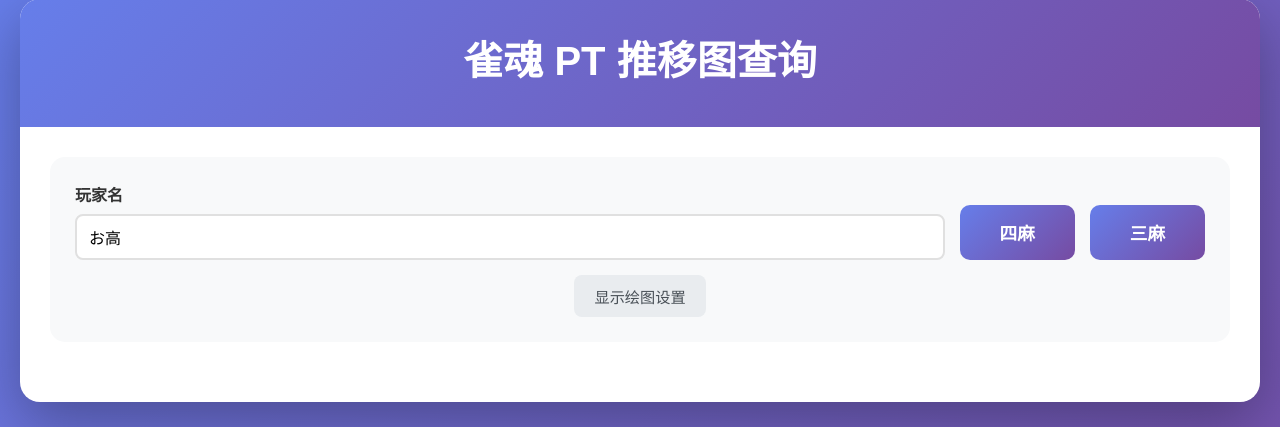
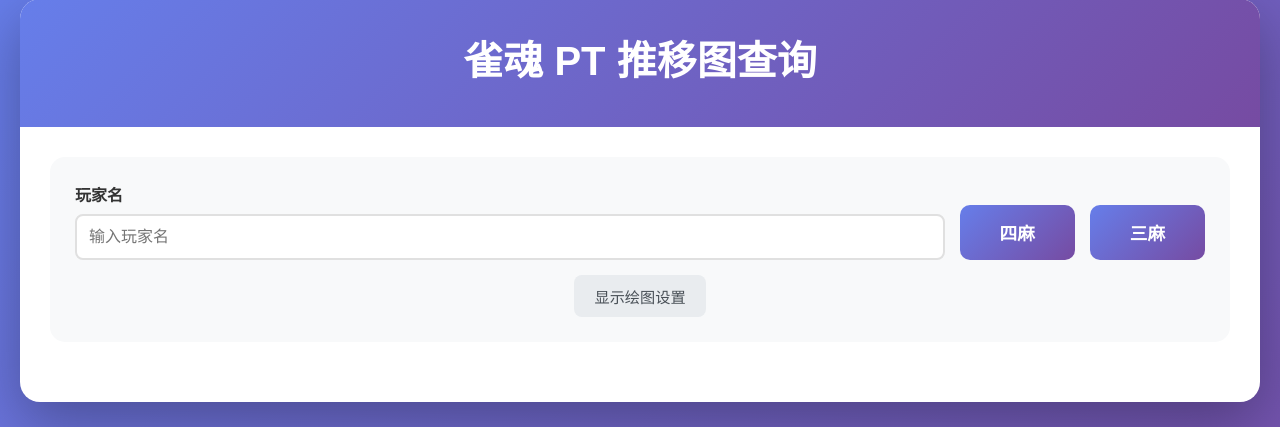
Before and after one commit to luodon/mjsoulplot, a FastAPI app: page / in a window 1280 px wide. Shown: the part 21-448 px from the top of the page. Run offline with FastAPI, Linux system fonts and the light colour scheme.

Commit message:
修改默认玩家名为空字符串

```diff
--- a/mahjong_utils.py
+++ b/mahjong_utils.py
@@ -204,7 +204,7 @@
 
 if __name__ == "__main__":
     import sys
-    PLAYER_NAME = sys.argv[1] if len(sys.argv) > 1 else "お高"
+    PLAYER_NAME = sys.argv[1] if len(sys.argv) > 1 else ""
     MODE_ARG = sys.argv[2] if len(sys.argv) > 2 else "4p"
     LEFT = int(sys.argv[3]) if len(sys.argv) > 3 else 0
     RIGHT = int(sys.argv[4]) if len(sys.argv) > 4 else 10000
--- a/main.py
+++ b/main.py
@@ -14,7 +14,7 @@
 
 @app.get("/api/generate")
 async def generate(
-    player_name: str = Query("お高"),
+    player_name: str = Query(""),
     mode: str = Query("4p"),
     left: int = Query(0),
     right: int = Query(10000),
--- a/templates/index.html
+++ b/templates/index.html
@@ -224,7 +224,7 @@
                 <div class="main-row">
                     <div class="form-group player-name-group">
                         <label for="playerName">玩家名</label>
-                        <input type="text" id="playerName" value="お高" placeholder="输入玩家名">
+                        <input type="text" id="playerName" value="" placeholder="输入玩家名">
                     </div>
                     <div class="btn-group">
                         <button class="btn" id="query4p" onclick="generateGraph('4p')">四麻</button>
```
